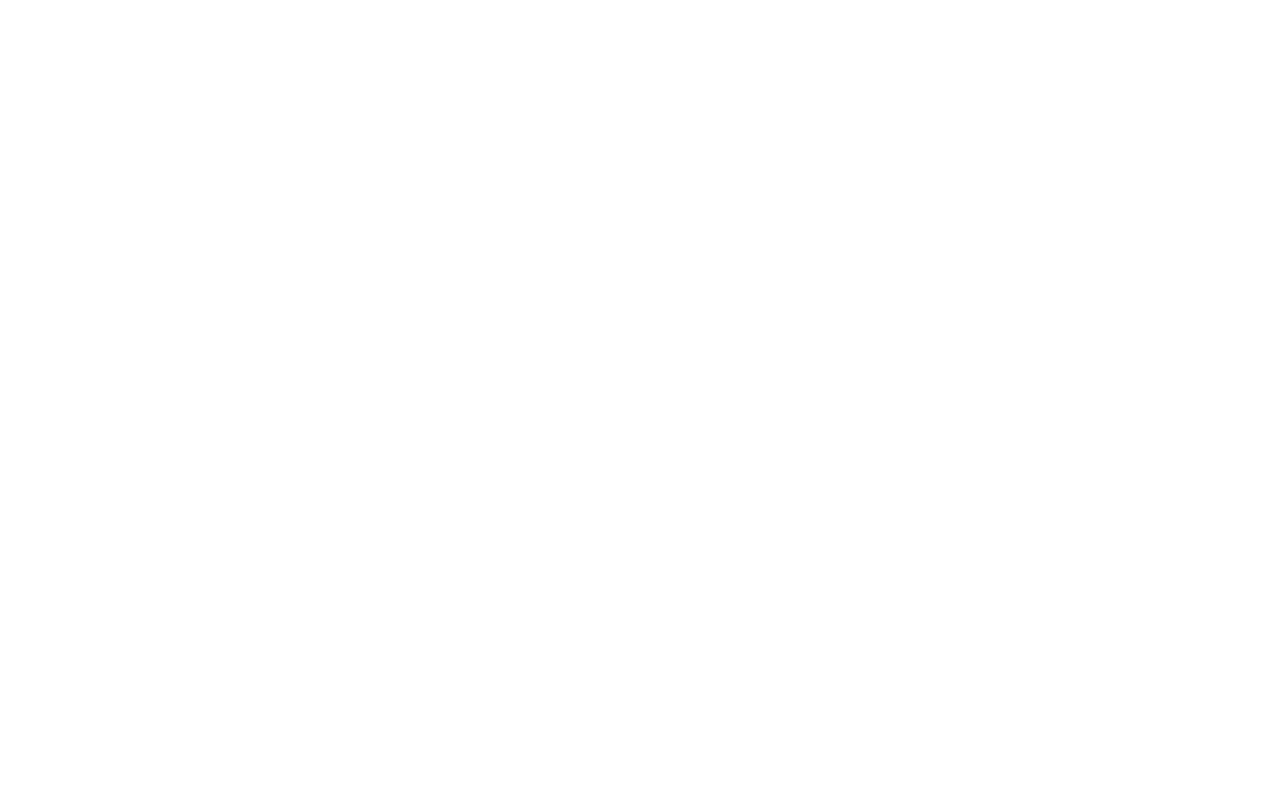
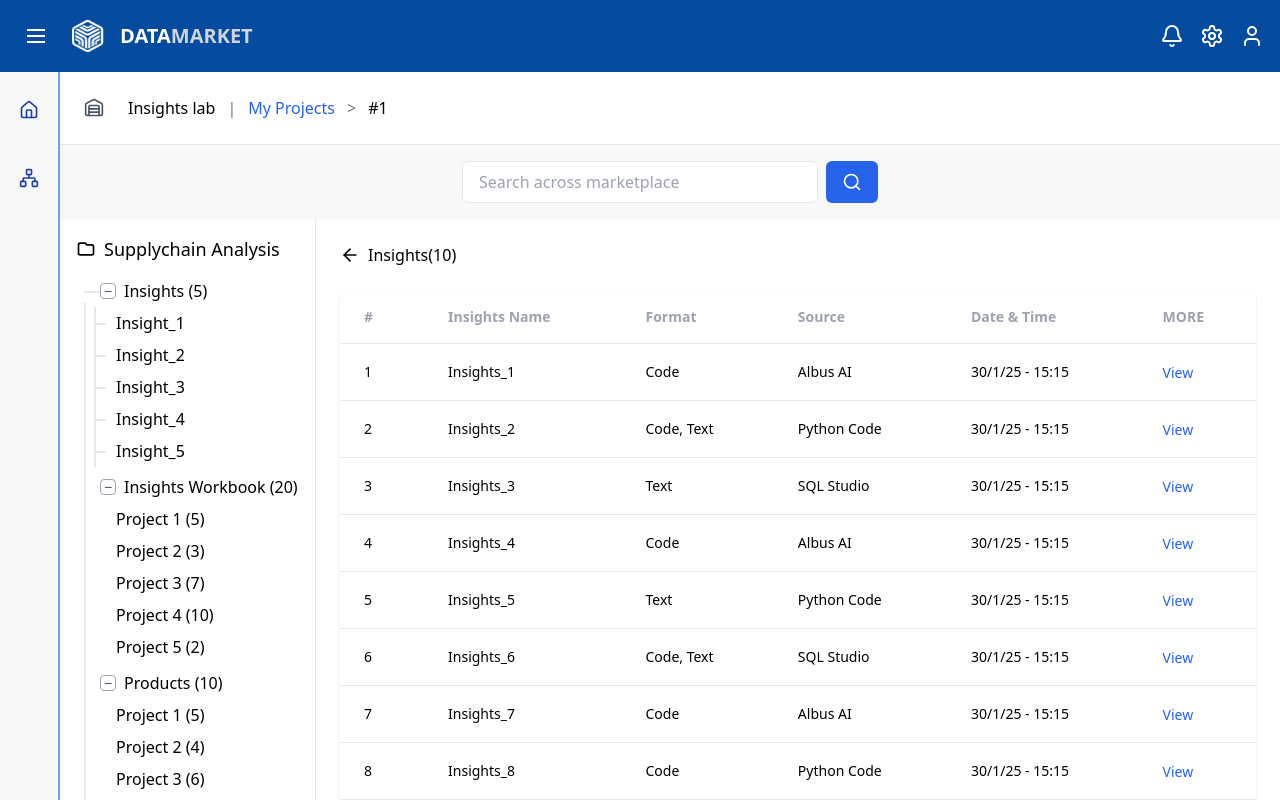
Before and after one commit to AjayBidyarthy/Harish-raju-Vasu-Insights-Lab, a React (Vite) app: page /projects/1/insights in a window 1280 px wide. Before the commit this address had no page. Shown: the top 800 px of the page. Built offline with nearby package versions, Linux system fonts and the light colour scheme.

Commit message:
Insights page, list view and individual view

```diff
--- a/src/App.jsx
+++ b/src/App.jsx
@@ -5,6 +5,7 @@
 import { AskAlbus } from './pages/AskAlbus';
 import { Projects } from './pages/Projects';
 import PageProject from './pages/PageProject';
+import { Insights } from './pages/Insights';
 
 
 function App() {
@@ -16,6 +17,7 @@
         <Route path="/projects" element={<Projects/>}/>
         <Route path="/projects/:id" element={<PageProject />} />
         <Route path="/albus" element={<AskAlbus/>} />
+        <Route path="/projects/:id/insights" element={<Insights />} />
       </Routes>
     </Router>
   );
--- /dev/null
+++ b/src/components/Insights/InsightsList.jsx
@@ -0,0 +1,51 @@
+import React from 'react';
+import { ArrowLeft} from 'lucide-react';
+import { useNavigate, useParams} from "react-router-dom";
+
+const InsightsList = ({ insights }) => {
+    const navigate = useNavigate();
+    const { id } = useParams();
+  return (
+    <div className="p-6">
+      <div className="flex items-center mb-6">
+        <button className="flex items-center text-black-600 " onClick={() => navigate(`/projects/${id}`)}>
+          <ArrowLeft className="w-5 h-5 mr-2" />
+          <span>Insights({insights.length})</span>
+        </button>
+      </div>
+
+      <div className="bg-white rounded-lg shadow">
+        <table className="w-full">
+          <thead>
+            <tr className="text-left text-sm text-gray-400 border-b">
+              <th className="py-4 px-6">#</th>
+              <th className="py-4 px-6">Insights Name</th>
+              <th className="py-4 px-6">Format</th>
+              <th className="py-4 px-6">Source</th>
+              <th className="py-4 px-6">Date & Time</th>
+              <th className="py-4 px-6">MORE</th>
+            </tr>
+          </thead>
+          <tbody>
+            {insights.map((insight) => (
+              <tr key={insight.id} className="border-b hover:bg-gray-50">
+                <td className="py-4 px-6 text-sm text-black-600">{insight.id}</td>
+                <td className="py-4 px-6 text-sm text-black-600">{insight.name}</td>
+                <td className="py-4 px-6 text-sm text-black-600">{insight.format}</td>
+                <td className="py-4 px-6 text-sm text-black-600">{insight.source}</td>
+                <td className="py-4 px-6 text-sm text-black-600">{insight.datetime}</td>
+                <td className="py-4 px-6">
+                  <button className="text-blue-600 hover:text-blue-800 text-sm">
+                    View
+                  </button>
+                </td>
+              </tr>
+            ))}
+          </tbody>
+        </table>
+      </div>
+    </div>
+  );
+};
+
+export default InsightsList;
--- /dev/null
+++ b/src/components/Insights/InsightsPage.jsx
@@ -0,0 +1,104 @@
+
+import SideNav from "../Projects/SideNav";
+import InsightsList from "./InsightsList";
+
+// export const insights1 = [
+//   { id: 1, name: "Project 1", insights: 10, insights_workbook: 5, added_products: 5 },
+//   { id: 2, name: "Project 2", insights: 8, insights_workbook: 3, added_products: 4 },
+//   { id: 3, name: "Project 3", insights: 12, insights_workbook: 7, added_products: 6 },
+//   { id: 4, name: "Project 4", insights: 15, insights_workbook: 10, added_products: 8 },
+//   { id: 5, name: "Project 5", insights: 6, insights_workbook: 2, added_products: 3 },
+// ];
+// export const insights2 = [
+//     { id: 1, name: "Insights_1", format: "Code", source: "Albus AI", datetime: "30/1/25 - 15:15" },
+//     { id: 2, name: "Insights_2", format: "Code, Text", source: "Python Code", datetime: "30/1/25 - 15:15" },
+//     { id: 3, name: "Insights_3", format: "Text", source: "SQL Studio", datetime: "30/1/25 - 15:15" },
+//     { id: 4, name: "Insights_4", format: "Code", source: "Albus AI", datetime: "30/1/25 - 15:15" },
+//     { id: 5, name: "Insights_5", format: "Text", source: "Python Code", datetime: "30/1/25 - 15:15" },
+//     { id: 6, name: "Insights_6", format: "Code, Text", source: "SQL Studio", datetime: "30/1/25 - 15:15" },
+//     { id: 7, name: "Insights_7", format: "Code", source: "Albus AI", datetime: "30/1/25 - 15:15" },
+//     { id: 8, name: "Insights_8", format: "Code", source: "Python Code", datetime: "30/1/25 - 15:15" },
+//     { id: 9, name: "Insights_9", format: "Text", source: "Albus AI", datetime: "30/1/25 - 15:15" },
+//     { id: 10, name: "Insights_10", format: "Code", source: "Python Code", datetime: "30/1/25 - 15:15" }
+//   ];
+
+  export const projectData = [
+    {
+      id: 1,
+      projectInfo: {
+        name: "Project 1",
+        insights: 10,
+        insights_workbook: 5,
+        added_products: 5
+      },
+      insightsList: [
+        { id: 1, name: "Insights_1", format: "Code", source: "Albus AI", datetime: "30/1/25 - 15:15" },
+        { id: 2, name: "Insights_2", format: "Code, Text", source: "Python Code", datetime: "30/1/25 - 15:15" }
+      ]
+    },
+    {
+      id: 2,
+      projectInfo: {
+        name: "Project 2",
+        insights: 8,
+        insights_workbook: 3,
+        added_products: 4
+      },
+      insightsList: [
+        { id: 3, name: "Insights_3", format: "Text", source: "SQL Studio", datetime: "30/1/25 - 15:15" },
+        { id: 4, name: "Insights_4", format: "Code", source: "Albus AI", datetime: "30/1/25 - 15:15" }
+      ]
+    },
+    {
+      id: 3,
+      projectInfo: {
+        name: "Project 3",
+        insights: 12,
+        insights_workbook: 7,
+        added_products: 6
+      },
+      insightsList: [
+        { id: 5, name: "Insights_5", format: "Text", source: "Python Code", datetime: "30/1/25 - 15:15" },
+        { id: 6, name: "Insights_6", format: "Code, Text", source: "SQL Studio", datetime: "30/1/25 - 15:15" }
+      ]
+    },
+    {
+      id: 4,
+      projectInfo: {
+        name: "Project 4",
+        insights: 15,
+        insights_workbook: 10,
+        added_products: 8
+      },
+      insightsList: [
+        { id: 7, name: "Insights_7", format: "Code", source: "Albus AI", datetime: "30/1/25 - 15:15" },
+        { id: 8, name: "Insights_8", format: "Code", source: "Python Code", datetime: "30/1/25 - 15:15" }
+      ]
+    },
+    {
+      id: 5,
+      projectInfo: {
+        name: "Project 5",
+        insights: 6,
+        insights_workbook: 2,
+        added_products: 3
+      },
+      insightsList: [
+        { id: 9, name: "Insights_9", format: "Text", source: "Albus AI", datetime: "30/1/25 - 15:15" },
+        { id: 10, name: "Insights_10", format: "Code", source: "Python Code", datetime: "30/1/25 - 15:15" }
+      ]
+    }
+  ];
+
+export function InsightsPage() {
+  return (
+
+      <div className="flex min-h-screen bg-white">
+        <SideNav insights={projectData.map(project => project.projectInfo)}  />
+        <main className="flex-1">
+        <InsightsList insights={projectData.flatMap(project => project.insightsList)} />
+        </main>
+      </div>
+
+  );
+}
--- a/src/components/Projects/ProjectDetails.jsx
+++ b/src/components/Projects/ProjectDetails.jsx
@@ -46,7 +46,7 @@
     };
 
     fetchProducts();
-  }, []); // Empty dependency array means this runs once when component mounts
+  }, []);
 
   const toggleProduct = (product) => {
     setSelectedProducts(prev =>
@@ -163,8 +163,6 @@
                 </div>
               </div>
             </div>
-
-            {/* Modal Footer */}
             <div className="flex justify-end gap-3 mt-6">
               <button
                 onClick={() => setIsModalOpen(false)}
--- a/src/components/Projects/SideNav.jsx
+++ b/src/components/Projects/SideNav.jsx
@@ -1,11 +1,13 @@
 import { useState } from "react";
-import { Link, useLocation } from "react-router-dom";
+import { Link, useLocation, useParams, useNavigate } from "react-router-dom";
 
 const SideNav = ({ insights }) => {
   const [isInsightsOpen, setIsInsightsOpen] = useState(true);
   const [isWorkbookOpen, setIsWorkbookOpen] = useState(true);
   const [isProductsOpen, setIsProductsOpen] = useState(true);
   const location = useLocation();
+  const { id } = useParams(); // Capture the project ID from the URL
+  const navigate = useNavigate(); // Hook for programmatic navigation
 
   const insightsList = [
     { id: 1, name: "Insight_1" },
@@ -15,9 +17,19 @@
     { id: 5, name: "Insight_5" }
   ];
 
+  const handleInsightsClick = () => {
+    setIsInsightsOpen(!isInsightsOpen);
+  };
+
+  const handleInsightsDoubleClick = () => {
+    if (id) {
+      navigate(`/projects/${id}/insights`);
+    }
+  };
+
   const ToggleIcon = ({ isOpen }) => (
     <span className="inline-block w-4 h-4 mr-2 text-gray-600 font-medium border border-gray-400 rounded flex items-center justify-center text-sm leading-none">
-      {isOpen ? '−' : '+'}
+      {isOpen ? "−" : "+"}
     </span>
   );
 
@@ -38,14 +50,12 @@
           <div className="mb-2 relative">
             <div className="absolute left-2 top-3 w-4 h-[2px] bg-gray-200"></div>
             <button
-              onClick={() => setIsInsightsOpen(!isInsightsOpen)}
+              onClick={handleInsightsClick}
+              onDoubleClick={handleInsightsDoubleClick}
               className="flex items-center w-full text-left pl-6"
             >
               <ToggleIcon isOpen={isInsightsOpen} />
-              <svg className="w-4 h-4 mr-2" viewBox="0 0 24 24" fill="none" stroke="currentColor">
-                <path strokeLinecap="round" strokeLinejoin="round" strokeWidth={2} d="M9.663 17h4.673M12 3v1m6.364 1.636l-.707.707M21 12h-1M4 12H3m3.343-5.657l-.707-.707m2.828 9.9a5 5 0 117.072 0l-.548.547A3.374 3.374 0 0014 18.469V19a2 2 0 11-4 0v-.531c0-.895-.356-1.754-.988-2.386l-.548-.547z" />
-              </svg>
-              Insights(5)
+              <span>Insights (5)</span>
             </button>
             {isInsightsOpen && (
               <div className="ml-8 mt-1 relative">
@@ -71,27 +81,15 @@
 
           {/* Insights Workbook Section */}
           <div className="mb-2 relative">
-            <div className="absolute left-2 top-3 w-4 h-[2px] bg-gray-200"></div>
-            <button
-              onClick={() => setIsWorkbookOpen(!isWorkbookOpen)}
-              className="flex items-center w-full text-left pl-6"
-            >
+            <button onClick={() => setIsWorkbookOpen(!isWorkbookOpen)} className="flex items-center w-full text-left pl-6">
               <ToggleIcon isOpen={isWorkbookOpen} />
-              <svg className="w-4 h-4 mr-2" viewBox="0 0 24 24" fill="none" stroke="currentColor">
-                <path strokeLinecap="round" strokeLinejoin="round" strokeWidth={2} d="M12 6.253v13m0-13C10.832 5.477 9.246 5 7.5 5S4.168 5.477 3 6.253v13C4.168 18.477 5.754 18 7.5 18s3.332.477 4.5 1.253m0-13C13.168 5.477 14.754 5 16.5 5c1.747 0 3.332.477 4.5 1.253v13C19.832 18.477 18.247 18 16.5 18c-1.746 0-3.332.477-4.5 1.253" />
-              </svg>
-              Insights Workbook(20)
+              <span>Insights Workbook (20)</span>
             </button>
             {isWorkbookOpen && (
               <div className="ml-8 mt-1 relative">
-                <div className="absolute left-[-14px] top-0 bottom-0 w-[2px] bg-gray-200"></div>
                 {insights?.map((item) => (
                   <div key={item.id} className="relative">
-                    <div className="absolute left-[-14px] top-[50%] w-3 h-[2px] bg-gray-200"></div>
-                    <Link
-                      to={`/workbook/${item.id}`}
-                      className="block py-1 px-2 hover:bg-gray-100 rounded"
-                    >
+                    <Link to={`/workbook/${item.id}`} className="block py-1 px-2 hover:bg-gray-100 rounded">
                       {item.name} ({item.insights_workbook})
                     </Link>
                   </div>
@@ -102,27 +100,15 @@
 
           {/* Products Section */}
           <div className="mb-2 relative">
-            <div className="absolute left-2 top-3 w-4 h-[2px] bg-gray-200"></div>
-            <button
-              onClick={() => setIsProductsOpen(!isProductsOpen)}
-              className="flex items-center w-full text-left pl-6"
-            >
+            <button onClick={() => setIsProductsOpen(!isProductsOpen)} className="flex items-center w-full text-left pl-6">
               <ToggleIcon isOpen={isProductsOpen} />
-              <svg className="w-4 h-4 mr-2" viewBox="0 0 24 24" fill="none" stroke="currentColor">
-                <path strokeLinecap="round" strokeLinejoin="round" strokeWidth={2} d="M20 7l-8-4-8 4m16 0l-8 4m8-4v10l-8 4m0-10L4 7m8 4v10M4 7v10l8 4" />
-              </svg>
-              Products(10)
+              <span>Products (10)</span>
             </button>
             {isProductsOpen && (
               <div className="ml-8 mt-1 relative">
-                <div className="absolute left-[-14px] top-0 bottom-0 w-[2px] bg-gray-200"></div>
                 {insights?.map((item) => (
                   <div key={item.id} className="relative">
-                    <div className="absolute left-[-14px] top-[50%] w-3 h-[2px] bg-gray-200"></div>
-                    <Link
-                      to={`/products/${item.id}`}
-                      className="block py-1 px-2 hover:bg-gray-100 rounded"
-                    >
+                    <Link to={`/products/${item.id}`} className="block py-1 px-2 hover:bg-gray-100 rounded">
                       {item.name} ({item.added_products})
                     </Link>
                   </div>
--- /dev/null
+++ b/src/pages/Insights.jsx
@@ -0,0 +1,21 @@
+import { Header } from "../components/LandingPage/Header";
+import { Sidebar } from "../components/LandingPage/Sidebar";
+import { Toolbar } from "../components/LandingPage/Toolbar";
+import SearchBar from "../components/DataProducts/SearchBar";
+import { InsightsPage } from "../components/Insights/InsightsPage";
+
+ export function Insights() {
+  return (
+    <div className="flex flex-col h-screen">
+      <Header />
+      <div className="flex flex-1">
+        <Sidebar />
+        <div className="flex-1 flex flex-col bg-[#F8F8F8]">
+        <Toolbar/>
+        <SearchBar/>
+        <InsightsPage/>
+        </div>
+      </div>
+    </div>
+  );
+}
```
